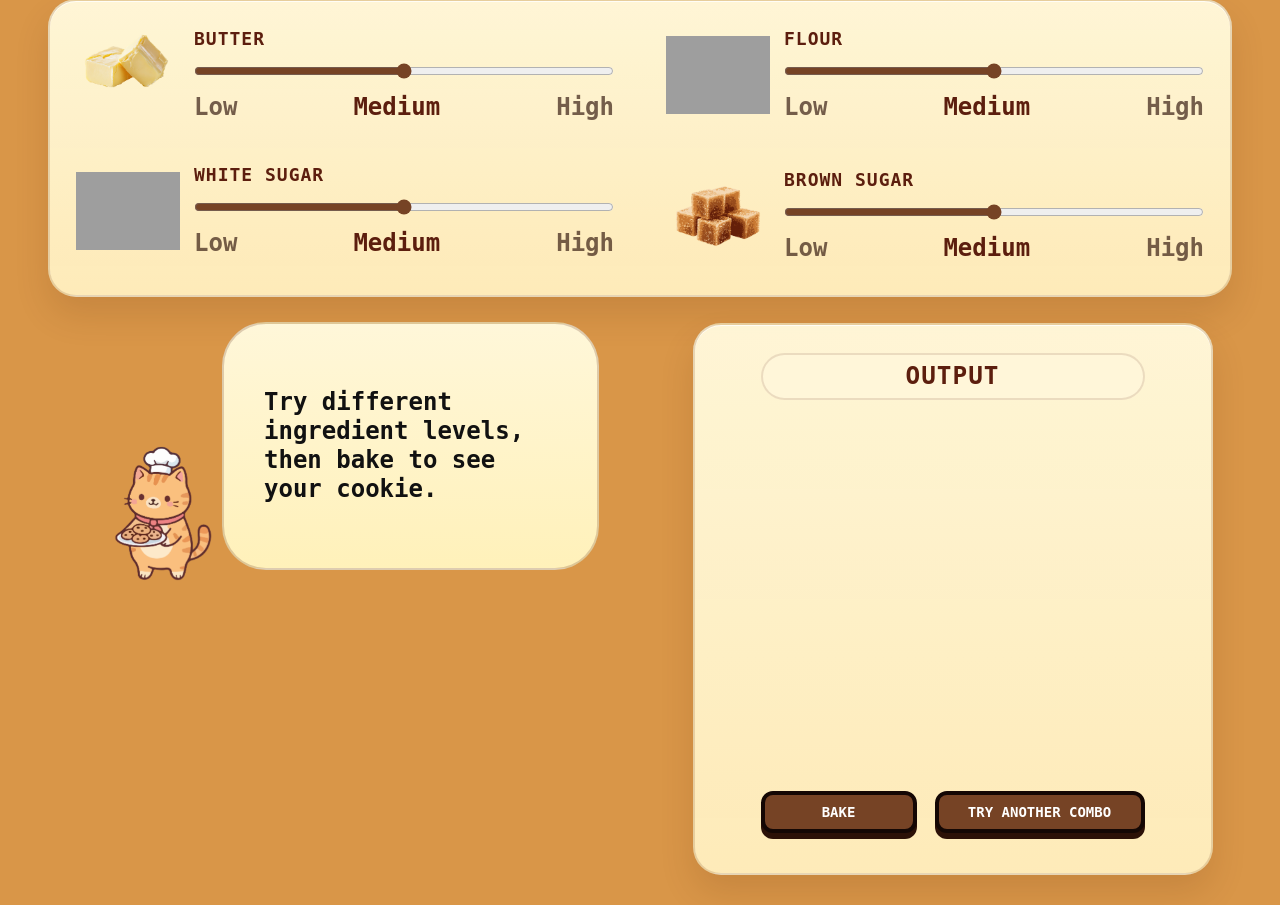
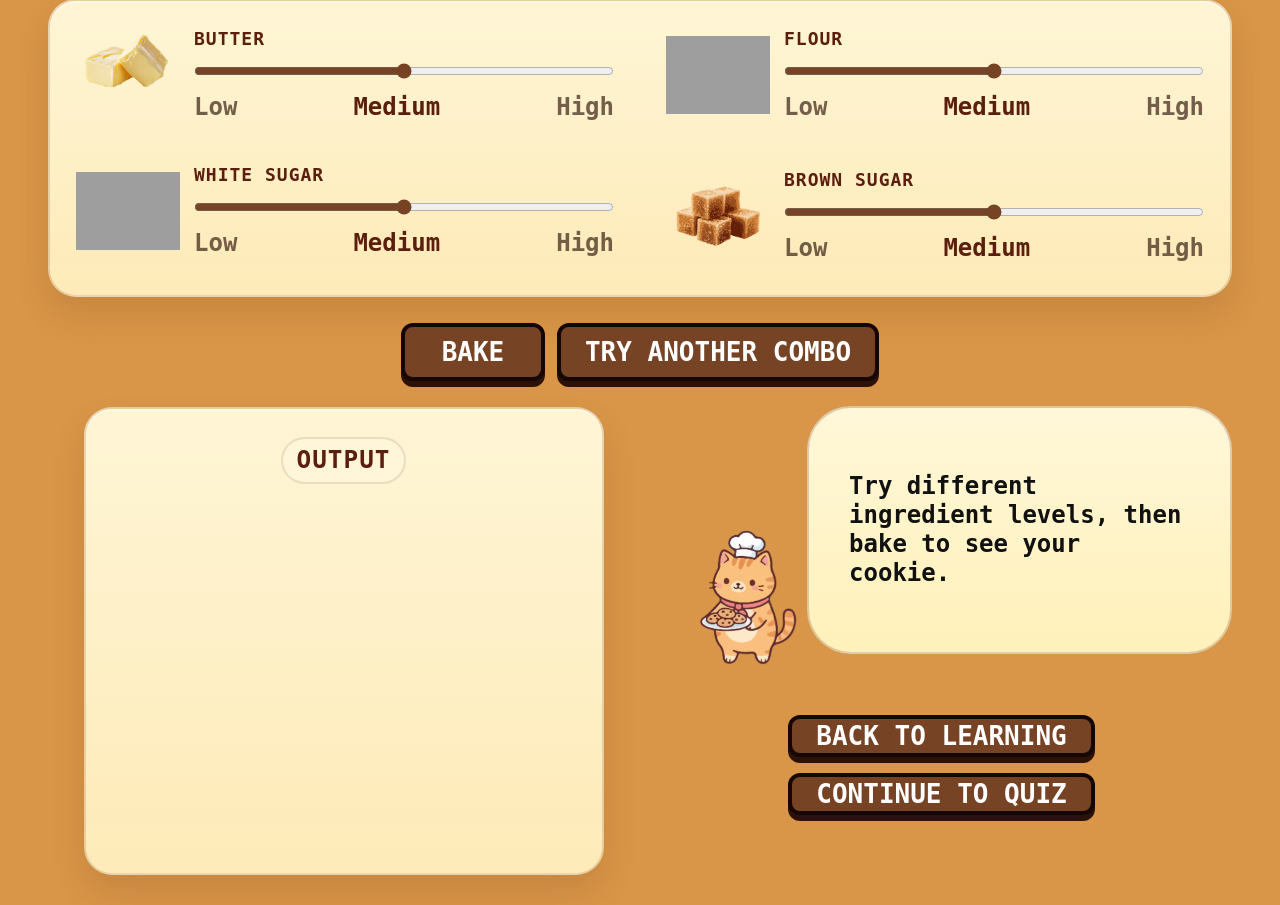
Before and after one commit to kiantheg/UI-Final-Project, a Flask app: page /simulator in a window 1280 px wide. Shown: the part 121-1026 px from the top of the page. Run offline with Flask 2, Linux system fonts and the light colour scheme; grey boxes are pictures that could not be loaded.

Commit message:
fixed UI for learning, simulator, and quiz sections

```diff
--- a/app.py
+++ b/app.py
@@ -288,8 +288,7 @@ def record_session_simulator_discovery(recipe_id):
 def can_session_continue_to_quiz(simulator_data):
     discovered_recipe_ids = get_session_discovered_simulator_recipes()
     required_recipe_ids = [recipe["id"] for recipe in simulator_data["recipes"]]
-    return all(recipe_id in discovered_recipe_ids for recipe_id in required_recipe_ids)
-
+    return len(set(discovered_recipe_ids)) >= 2
 
 def get_learning_step(learning_steps, step_number):
     for step in learning_steps:
@@ -313,38 +312,52 @@ def build_default_selections(simulator_data):
 
 def normalize_level(level, simulator_data):
     if not isinstance(level, str):
-        return None
+        return "medium"
 
     cleaned_level = level.strip().lower().replace("_", "-")
+
     normalization = simulator_data.get("normalization", {})
-    return normalization.get(cleaned_level, cleaned_level)
+
+    normalized = normalization.get(cleaned_level, cleaned_level)
+
+    if normalized not in simulator_data["levels"]:
+        return "medium"
+
+    return normalized
 
 
 def parse_simulator_selections(form_data, simulator_data):
-    selections = build_default_selections(simulator_data)
+    selections = {}
     invalid_fields = []
     allowed_levels = set(simulator_data["levels"])
 
     for ingredient in simulator_data["ingredients"]:
         key = ingredient["key"]
-        normalized_level = normalize_level(form_data.get(key), simulator_data)
+
+        raw_value = form_data.get(key)
+
+        if raw_value is None:
+            raw_value = ingredient.get("default_level", "medium")
+
+        normalized_level = normalize_level(raw_value, simulator_data)
+
         if normalized_level not in allowed_levels:
-            invalid_fields.append(ingredient["label"])
-            continue
+            normalized_level = "medium"
+
         selections[key] = normalized_level
 
     return selections, invalid_fields
 
+def recipe_matches(selections, recipe, simulator_data):
+    for ingredient_key, expected_level in recipe["requirements"].items():
 
-def recipe_matches(selections, recipe, simulator_data):
-    for ingredient_key, expected_levels in recipe["requirements"].items():
-        if not isinstance(expected_levels, list):
-            expected_levels = [expected_levels]
+        # normalize ONLY selections once (safe)
+        actual = normalize_level(selections.get(ingredient_key), simulator_data)
 
-        normalized_expected_levels = [
-            normalize_level(level, simulator_data) for level in expected_levels
-        ]
-        if selections.get(ingredient_key) not in normalized_expected_levels:
+        # normalize expected once
+        expected = normalize_level(expected_level, simulator_data)
+
+        if actual != expected:
             return False
 
     return True
@@ -441,8 +454,11 @@ def simulator():
         record_simulator_entry()
     else:
         action = request.form.get("simulator_action", "bake")
+
         if action == "reset":
             selections = build_default_selections(simulator_data)
+            result = None
+
         else:
             selections, invalid_fields = parse_simulator_selections(request.form, simulator_data)
             if invalid_fields:
@@ -452,9 +468,8 @@ def simulator():
             else:
                 result = evaluate_simulator_result(selections, simulator_data)
                 record_simulator_run(selections, result)
-                record_session_simulator_discovery(result.get("recipe_id"))
-
-    can_continue_to_quiz = can_session_continue_to_quiz(simulator_data)
+                if result and result.get("recipe_id"):
+                    record_session_simulator_discovery(result["recipe_id"])
 
     return render_template(
         "simulator.html",
@@ -462,7 +477,6 @@ def simulator():
         selections=selections,
         result=result,
         error_message=error_message,
-        can_continue_to_quiz=can_continue_to_quiz,
     )
 
 
--- a/static/js/app.js
+++ b/static/js/app.js
@@ -32,8 +32,8 @@ document.addEventListener("DOMContentLoaded", () => {
   sliders.forEach((slider) => {
     const levels = JSON.parse(slider.dataset.levels || "[]");
     const target = slider.dataset.target;
-    const hidden = document.querySelector(`[data-slider-hidden-for="${target}"]`);
-    const output = document.querySelector(`[data-slider-output-for="${target}"]`);
+    const hidden = slider.closest(".simulator-control-input")
+      ?.querySelector(`[data-slider-hidden-for="${target}"]`);    const output = document.querySelector(`[data-slider-output-for="${target}"]`);
     const labels = document.querySelectorAll(`[data-slider-label-for="${target}"]`);
 
     function syncSlider() {
@@ -74,7 +74,7 @@ document.addEventListener("DOMContentLoaded", () => {
       });
 
       if (displayTitle) {
-        displayTitle.textContent = "Choose an Ingredient";
+        displayTitle.textContent = "Hover over an ingredient on the left to see what it does.";
       }
 
       if (displayImage) {
@@ -83,14 +83,10 @@ document.addEventListener("DOMContentLoaded", () => {
         displayImage.hidden = true;
       }
 
-      if (displayBody) {
-        displayBody.textContent = "Hover over an ingredient on the left to see what it does.";
-      }
-
-      if (displayHighlight) {
-        displayHighlight.textContent = "";
-        displayHighlight.hidden = true;
-      }
+    if (displayHighlight) {
+      displayHighlight.textContent = "";
+      displayHighlight.classList.add("is-hidden");
+    }
     }
 
     function setActiveIngredient(choice) {
@@ -117,7 +113,7 @@ document.addEventListener("DOMContentLoaded", () => {
       if (displayHighlight) {
         const highlight = choice.dataset.ingredientHighlight || "";
         displayHighlight.textContent = highlight;
-        displayHighlight.hidden = !highlight;
+        displayHighlight.classList.toggle("is-hidden", !highlight);
       }
     }
 
--- a/static/main.css
+++ b/static/main.css
@@ -492,11 +492,12 @@ body.simulator-page .app-main {
 .ingredient-menu-hint {
   margin: 8px 0 0;
   font-family: monospace;
-  font-size: 15px;
+  font-size: 20px;
   line-height: 1.2;
   color: rgba(44, 17, 7, 0.68);
   white-space: nowrap;
 }
+
 
 .learn-two-column--intro .ingredient-menu-header {
   margin-bottom: 8px;
@@ -678,6 +679,7 @@ body.simulator-page .app-main {
   width: 100%;
   max-width: 430px;
   padding: 0 8px 4px;
+  font-size: 15px;
 }
 
 .ingredient-big-img {
@@ -704,6 +706,16 @@ body.simulator-page .app-main {
 }
 
 .ingredient-highlight {
+  font-size: 20px;
+  font-weight: 900;
+}
+
+.ingredient-highlight.is-hidden {
+  display: none;
+}
+
+.ingredient-copy .ingredient-highlight {
+  font-size: 28px;
   font-weight: 900;
 }
 
@@ -935,6 +947,12 @@ body.simulator-page .app-main {
   gap: 24px;
 }
 
+.simulator-actions {
+  display: flex;
+  justify-content: center;
+  gap: 12px;
+}
+
 .simulator-layout {
   grid-template-columns: minmax(0, 1.5fr) minmax(320px, 0.95fr);
 }
@@ -1238,6 +1256,7 @@ body.simulator-page .app-main {
   flex: 1 1 auto;
   height: 100%;
   min-height: 0;
+  align-items: center;
 }
 
 .simulator-bottom-row,
@@ -1248,6 +1267,7 @@ body.simulator-page .app-main {
   gap: 34px;
   flex: 1 1 auto;
   min-height: 0;
+  justify-content: flex-end;
 }
 
 .simulator-panel,
@@ -1337,6 +1357,9 @@ body.simulator-page .app-main {
 .simulator-result-card,
 .quiz-question-card {
   justify-content: flex-start;
+  max-width: 780px;
+  margin: 0 auto;
+  width: 100%;
 }
 
 .simulator-control-board {
@@ -1417,6 +1440,11 @@ body.simulator-page .app-main {
   padding-inline: 4px;
 }
 
+.simulator-result-explanation{
+  font-size: 25px;
+  padding: 16px 18px;
+  border-radius: 28px;
+}
 .simulator-panel .learn-title,
 .quiz-sidebar-panel .learn-title {
   margin-bottom: 6px;
@@ -1432,7 +1460,9 @@ body.simulator-page .app-main {
 }
 
 .simulator-guide-card {
-  display: block;
+  display: flex;
+  flex-direction: column;
+  justify-content: space-between;
   min-height: 320px;
   max-height: none;
   padding: 0 0 18px 18px;
@@ -1443,6 +1473,7 @@ body.simulator-page .app-main {
   background: transparent;
   border: 0;
   box-shadow: none;
+  order: 2;
 }
 
 .simulator-guide-content {
@@ -1469,6 +1500,7 @@ body.simulator-page .app-main {
   max-width: 520px;
   justify-self: center;
   transform: translateX(20px);
+  order: 1;
 }
 
 .simulator-placeholder {
@@ -1508,7 +1540,7 @@ body.simulator-page .app-main {
   flex-wrap: wrap;
   justify-content: center;
   gap: 16px 18px;
-  margin-top: 0;
+  margin-top: 32px;
   padding-top: 12px;
   padding-bottom: 12px;
 }
@@ -1529,6 +1561,7 @@ body.simulator-page .app-main {
   text-align: center;
   justify-content: center;
   width: 100%;
+  font-size: 30px;
 }
 
 .simulator-result-card .ready-kicker {
@@ -1639,16 +1672,16 @@ body.simulator-page .app-main {
 .simulator-result-actions .learn-secondary-btn {
   min-width: 156px;
   height: 42px;
-  padding: 0 18px;
-  font-size: 14px;
+  padding: 0 24px;
+  font-size: 26px;
 }
 
 .simulator-result-actions .learn-secondary-btn {
-  min-width: 210px;
+  min-width: 156px;
 }
 
 .simulator-result-actions a.learn-secondary-btn {
-  min-width: 290px;
+  min-width: 156px;
 }
 
 .simulator-result-card,
@@ -1663,6 +1696,7 @@ body.simulator-page .app-main {
 
 .simulator-result-card .ingredient-info-card__header {
   max-width: 100%;
+  font-size: 30px;
 }
 
 .simulator-result-card .simulator-placeholder--result,
--- a/templates/simulator.html
+++ b/templates/simulator.html
@@ -26,6 +26,7 @@
           {% for ingredient in simulator["ingredients"] %}
             {% set current_level = selections[ingredient["key"]] %}
             {% set current_index = simulator["levels"].index(current_level) %}
+
             <div class="ingredient-menu-row simulator-control-row simulator-control-tile">
               <img
                 src="{{ url_for('static', filename='images/' ~ ingredient_images[ingredient['key']]) }}"
@@ -34,12 +35,18 @@
               >
 
               <div class="simulator-control-input">
-                <label class="simulator-control-label simulator-control-label--compact" for="{{ ingredient["key"] }}">
+                <label class="simulator-control-label simulator-control-label--compact"
+                      for="{{ ingredient["key"] }}">
                   {{ ingredient["label"] }}
                 </label>
-                <input type="hidden" name="{{ ingredient["key"] }}" value="{{ current_level }}" data-slider-hidden-for="{{ ingredient["key"] }}">
+
                 <input
-                  class="ingredient-slider"
+                  name="{{ ingredient['key'] }}"
+                  type="hidden"
+                  value="{{ current_level }}"
+                  data-slider-hidden-for="{{ ingredient['key'] }}"
+                >
+                <input class="ingredient-slider"
                       id="{{ ingredient["key"] }}"
                       type="range"
                       min="0"
@@ -49,9 +56,14 @@
                       data-level-slider
                       data-target="{{ ingredient['key'] }}"
                       data-levels='{{ simulator["levels"] | tojson }}'>
+
                 <div class="slider-labels" aria-hidden="true">
                   {% for level in simulator["levels"] %}
-                    <span class="{% if level == current_level %}is-active{% endif %}" data-slider-label-for="{{ ingredient["key"] }}" data-level="{{ level }}">{{ level|title }}</span>
+                    <span class="{% if level == current_level %}is-active{% endif %}"
+                          data-slider-label-for="{{ ingredient["key"] }}"
+                          data-level="{{ level }}">
+                      {{ level|title }}
+                    </span>
                   {% endfor %}
                 </div>
               </div>
@@ -60,13 +72,21 @@
         </div>
       </div>
 
+      <div class="simulator-actions">
+        <button type="submit" name="simulator_action" value="bake" class="learn-next-btn">
+          {{ simulator["page"]["bake_button_label"]|upper }}
+        </button>
+        <button type="submit" name="simulator_action" value="reset" class="learn-secondary-btn">
+          TRY ANOTHER COMBO
+        </button>
+      </div>
+
       <div class="simulator-bottom-row">
         <div class="ingredient-info-card simulator-guide-card">
           {% if result %}
             {% if result["recipe_id"] %}
-              {% if can_continue_to_quiz %}
-                {% set helper_text = "You made all possible combinations. You should move onto the quiz!" %}
-              {% elif result["recipe_id"] == "flat_cookie" %}
+
+              {% if result["recipe_id"] == "flat_cookie" %}
                 {% set helper_text = "Yay! You made a flat cookie. High butter and low flour helped it spread. Try another combo!" %}
               {% elif result["recipe_id"] == "chewy_cookie" %}
                 {% set helper_text = "Yay! You made a chewy cookie. Brown sugar helped keep it soft. Try another combo!" %}
@@ -96,6 +116,18 @@
               {{ helper_text }}
             </div>
           </div>
+
+           <div class="ready-buttons simulator-result-actions">
+              <a href="{{ url_for('learn_step', step=7) }}" class="learn-secondary-btn">
+                {{ simulator["page"]["back_button_label"]|upper }}
+              </a>
+              <a href="{{ url_for('quiz_step', step=1) }}" class="learn-next-btn">
+                {{ simulator["page"]["next_button_label"]|upper }}
+              </a>
+            </div>
+
+
+
         </div>
 
         <div class="simulator-result-column">
@@ -116,24 +148,16 @@
                   >
                 {% endif %}
               </div>
-            {% else %}
-              <div class="simulator-placeholder simulator-placeholder--result" aria-hidden="true"></div>
+                <div class="simulator-result-explanation">
+                  {{ result["explanation"] }}
+                </div>
+
               {% endif %}
 
-            <div class="ready-buttons simulator-result-actions">
-              <button type="submit" name="simulator_action" value="bake" class="learn-next-btn">
-                {{ simulator["page"]["bake_button_label"]|upper }}
-              </button>
-              <button type="submit" name="simulator_action" value="reset" class="learn-secondary-btn">
-                TRY ANOTHER COMBO
-              </button>
-              {% if can_continue_to_quiz %}
-                <a href="{{ url_for('quiz_step', step=1) }}" class="learn-secondary-btn">
-                  {{ simulator["page"]["next_button_label"]|upper }}
-                </a>
-              {% endif %}
           </div>
-          </div>
+
+
+
         </div>
       </div>
     </form>
```
Also changed, not shown: templates/learning.html (+3 -4 lines), templates/quiz_test.html (+2 -40 lines). Lines whose indentation alone changed are shown as unchanged.
